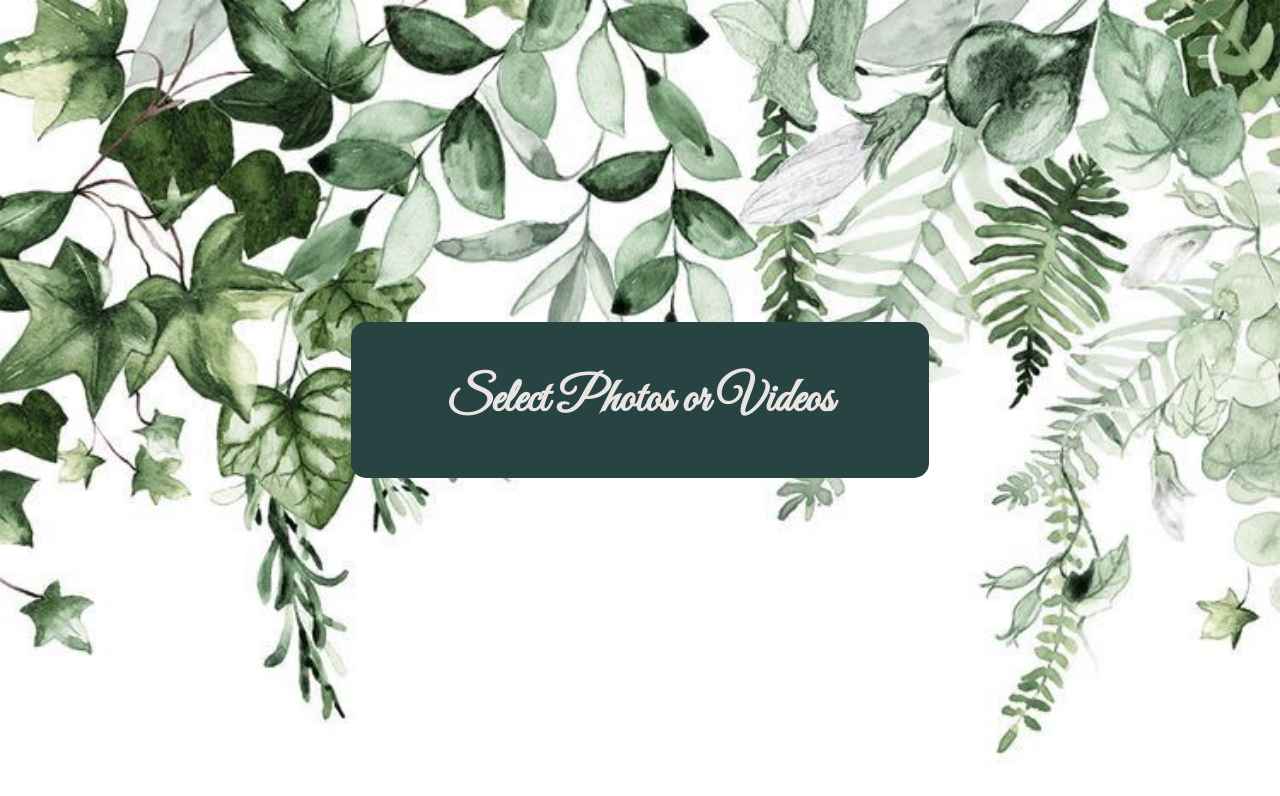
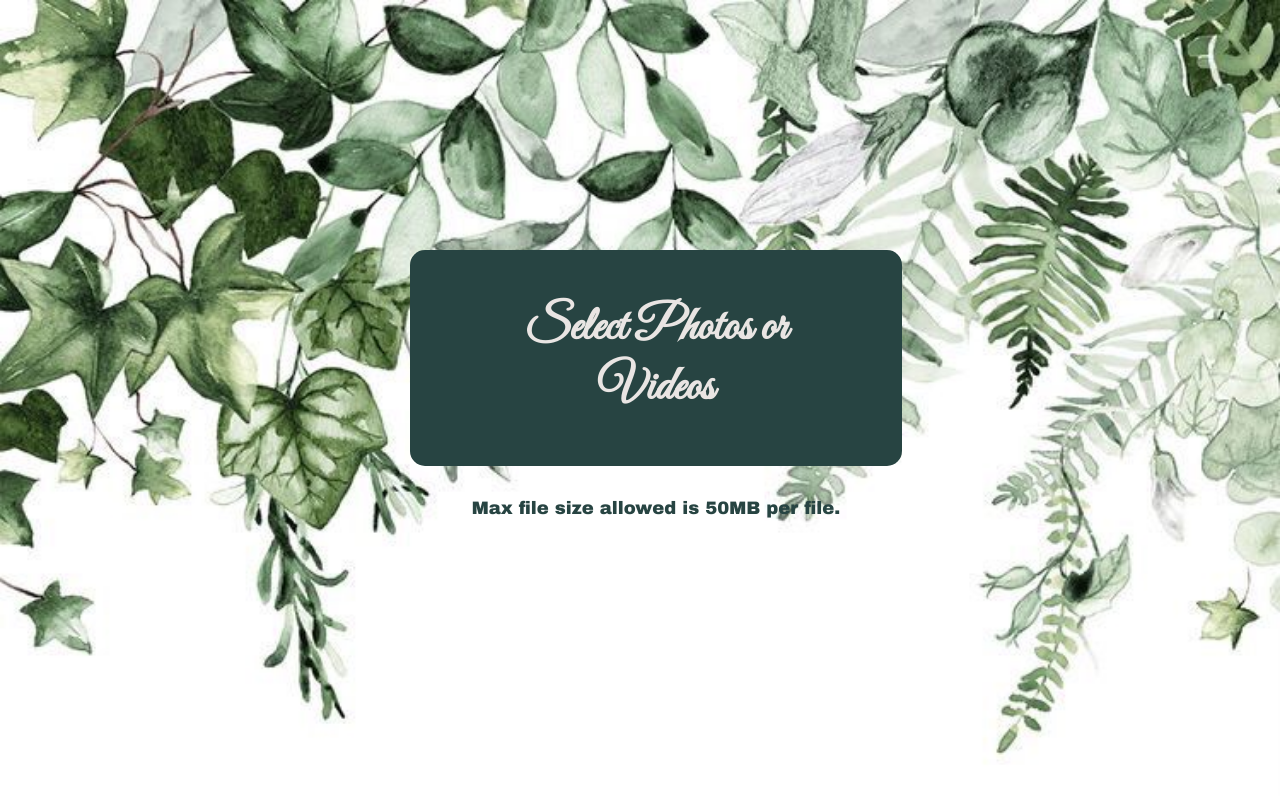
Before and after one commit to janeusz2000/WeddingPhotoUploaderToGoogleDrive, a Next.js app in the folder wedding_photo_uploader/: page / in a window 1280 px wide. Shown: the top 796 px of the page. Built offline with nearby package versions, Linux system fonts and the light colour scheme.

Commit message:
adding some more limitation of the how big the files are and adding more information about the upload

```diff
--- a/wedding_photo_uploader/pages/api/files.ts
+++ b/wedding_photo_uploader/pages/api/files.ts
@@ -1,7 +1,7 @@
 import { NextApiRequest, NextApiResponse } from "next";
 import formidable from "formidable";
 import fs from "fs";
-import {v4 as uuidv4} from "uuid";
+import { v4 as uuidv4 } from "uuid";
 
 const GOOGLE_SCRIPT_WEB_APP_URL = process.env.GOOGLE_SCRIPT_WEB_APP_URL
   ? process.env.GOOGLE_SCRIPT_WEB_APP_URL
--- a/wedding_photo_uploader/pages/index.tsx
+++ b/wedding_photo_uploader/pages/index.tsx
@@ -31,16 +31,31 @@ export default function Home() {
 
   const handleFileChange = async (event: ChangeEvent<HTMLInputElement>) => {
     if (event.target.files) {
-      setIsUploading(true);
+      const maxFileSizeMB = 50;
+      const maxFileSizeBytes = maxFileSizeMB * 1024 * 1024;
+
       const filesArray = Array.from(event.target.files);
-      const initialStatuses = filesArray.map((file) => ({
+      const validFiles = filesArray.filter(
+        (file) => file.size <= maxFileSizeBytes,
+      );
+
+      if (validFiles.length === 0) {
+        alert(
+          "All selected files are too large. Each file must be under 50MB.",
+        );
+        return;
+      }
+
+      const initialStatuses = validFiles.map((file) => ({
         file,
         status: UploadStatus.UPLOADING,
       }));
+
+      setIsUploading(true);
       setFileUploadStatuses(initialStatuses);
 
-      for (const file of filesArray) {
-        const fileIndex = filesArray.indexOf(file);
+      for (const file of validFiles) {
+        const fileIndex = validFiles.indexOf(file);
         updateFileStatus(fileIndex, UploadStatus.UPLOADING);
 
         const formData = new FormData();
@@ -94,8 +109,9 @@ export default function Home() {
       >
         {fileUploadStatuses.length === 0 && (
           <div
-            className={`${greatVibes.className} bg-[${darkGreen}] p-8 rounded-lg shadow-lg text-center transition-transform transform hover:scale-125 hover:bg-[#8FA38E]`}
+            className={`${greatVibes.className} flex flex-col items-center bg-[${darkGreen}] p-8 rounded-lg shadow-lg text-center transition-transform transform hover:scale-125 hover:bg-[#8FA38E] w-full max-w-md`}
           >
+            <div className="upload-label-container">
               <label
                 id="uploadLabel"
                 htmlFor="file"
@@ -103,6 +119,7 @@ export default function Home() {
               >
                 Select Photos or Videos
               </label>
+            </div>
             <input
               type="file"
               id="file"
@@ -112,6 +129,9 @@ export default function Home() {
               onChange={handleFileChange}
               className={`mt-4 cursor-pointer text-[${lightGreen}]`}
             />
+            <p className="max-file-note mt-4">
+              Max file size allowed is 50MB per file.
+            </p>
           </div>
         )}
 
--- a/wedding_photo_uploader/styles.css
+++ b/wedding_photo_uploader/styles.css
@@ -23,6 +23,13 @@ html {
   font-family: "Great Vibes", cursive; /* Apply the font globally */
 }
 
+.upload-label-container {
+  width: 100%;
+  display: flex;
+  justify-content: center; /* Center horizontally */
+  padding: 0 16px; /* Add padding to give space on the sides */
+}
+
 label#uploadLabel {
   display: inline-block;
   margin: 1px 16px;
@@ -37,6 +44,23 @@ label#uploadLabel {
     background-color 0.3s ease,
     transform 0.3s ease;
   text-align: center;
+  width: 100%; /* Ensure the label takes up full width */
+  max-width: 300px; /* Cap the maximum width */
+}
+
+/* Media query to handle small screens */
+@media (max-width: 370px) {
+  label#uploadLabel {
+    padding: 24px 16px; /* Reduce padding to fit smaller screens */
+    max-width: 90%; /* Ensure the button doesn't exceed 90% of screen width */
+    margin: 0 auto; /* Center the button horizontally */
+    font-size: 24px; /* Reduce font size on very small screens */
+  }
+
+  .upload-label-container {
+    width: 100%;
+    padding: 0 8px; /* Add padding to ensure space on both sides */
+  }
 }
 
 label#uploadLabel:hover {
@@ -79,7 +103,12 @@ label#uploadLabel:active {
     transform 0.3s ease;
   text-align: left;
   width: 100%; /* Full width */
-  max-width: 80%; /* Adjust width as needed */
+  max-width: 300px; /* Fix the width to maintain symmetry */
+  height: auto; /* Adjust height automatically */
+  display: flex;
+  flex-direction: column; /* Ensure content is aligned vertically */
+  justify-content: center; /* Center content vertically */
+  align-items: center; /* Center content horizontally */
 }
 
 #uploadStatusBox::-webkit-scrollbar {
@@ -115,7 +144,31 @@ label#uploadLabel:active {
 }
 
 #uploadStatusBox .file-name {
-  flex-grow: 1; /* Allow the file name to take up the remaining space */
+  flex-grow: 1;
   display: block;
   border-radius: 15px;
 }
+
+.max-file-note {
+  font-family: "Arial Black", sans-serif;
+  color: var(--dark-green);
+  text-align: center;
+  font-size: 18px;
+  margin-top: 16px;
+  padding-left: 16px;
+  padding-right: 16px;
+  width: 100%;
+  display: flex;
+  justify-content: center;
+  align-items: center;
+  height: 50px;
+}
+
+@media (max-width: 370px) {
+  .max-file-note {
+    font-size: 12px;
+    padding-left: 12px;
+    padding-right: 12px;
+    height: auto;
+  }
+}
```
Lines whose indentation alone changed are shown as unchanged.
